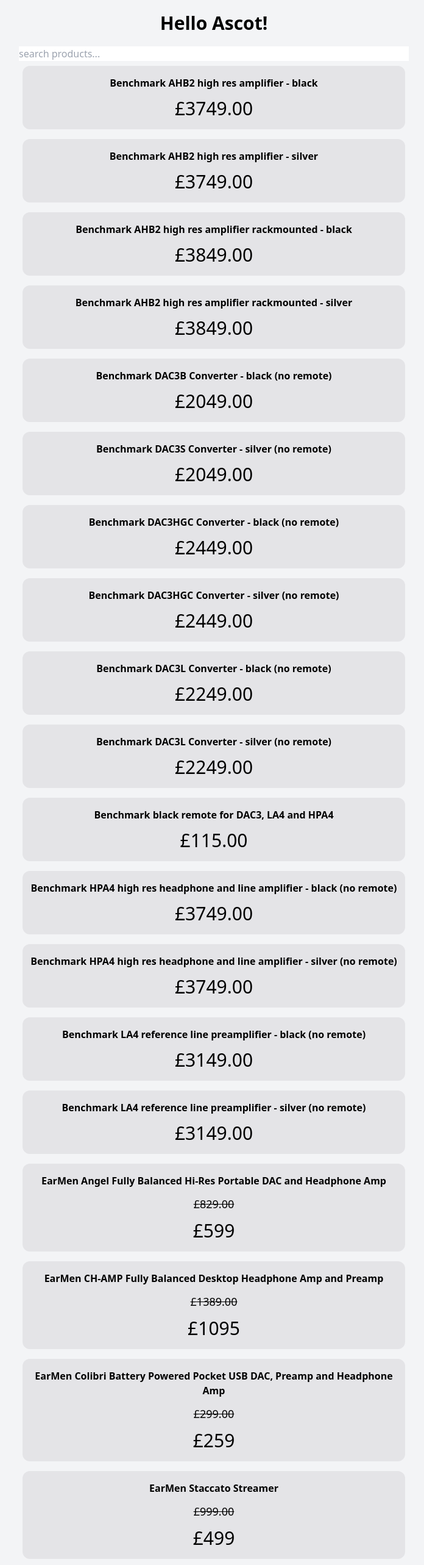
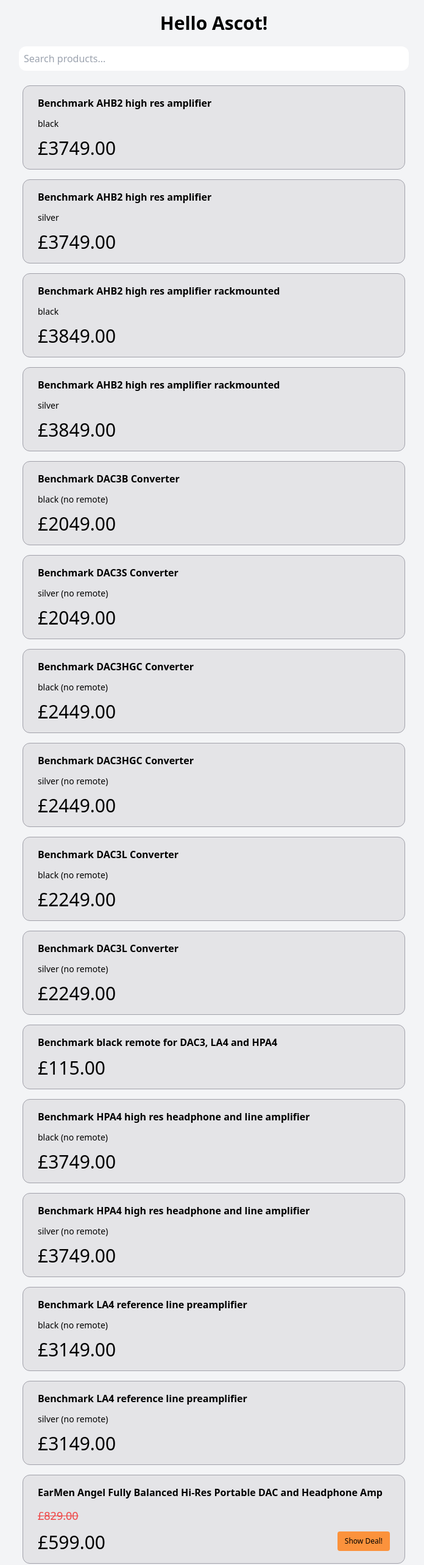
Before and after one commit to roybrockington/scv-ascot, a SvelteKit app: page / in a window 1280 px wide. Shown: the top 2566 px of the page at 61% size, without its empty margins (289-985 px from the left). Built offline with nearby package versions, Linux system fonts and the light colour scheme.

Commit message:
Fix margin overflow

```diff
--- a/src/components/Product.svelte
+++ b/src/components/Product.svelte
@@ -2,10 +2,20 @@
   export let price;
 </script>
 
-<div class="my-2 flex flex-col bg-zinc-200 w-full md:w-3/4 lg:w-1/2 items-center gap-3 rounded-xl py-4 text-center">
-  <span class="text-md font-bold">{price.description}</span>
-  <span class={`${price.ascot ? 'line-through text-lg': 'text-3xl'}`}>£{price.ssp.toFixed(2)}</span>
-  <span class={`${price.ascot ? 'text-3xl': 'hidden'}`}>
-    £{price.ascot}
+<div class="my-2 flex flex-col bg-zinc-200 w-full md:w-3/4 lg:w-1/2 gap-3 rounded-xl py-4 px-6 border border-zinc-400">
+  <span class="text-md font-bold">
+    {price.description.split(" - ")[0]}
   </span>
+  <span class={price.description.split(" - ")[1] ? "text-sm" : "hidden"}>
+    {price.description.split(" - ")[1]}
+  </span>
+  <span class={`${price.ascot ? 'line-through text-red-500 text-lg': 'text-3xl'}`}>
+    £{price.ssp.toFixed(2)}
+  </span>
+  <div class={`${price.ascot ? 'text-3xl': 'hidden'}`}>
+    {price.ascot && (
+      `£${price.ascot.toFixed(2)}`
+    )}
+    <span class="float-right px-3 py-2 bg-orange-400 text-xs text-bold rounded">Show Deal!</span>
+  </div>
 </div>
--- a/src/lib/stores/search.ts
+++ b/src/lib/stores/search.ts
@@ -1,7 +1,13 @@
 import { writable } from "svelte/store"
 
-export const createSearchStore = (data) => {
-  const { subscribe, set, update } = writable({
+export interface SearchStoreModel<T extends Record<PropertyKey>> {
+  data:T[]
+  filtered:[]
+  search: string
+}
+
+export const createSearchStore = <T extends Record<PropertyKey>>(data) => {
+  const { subscribe, set, update } = writable<SearchStoreModel<T>>({
     data: data,
     filtered: data,
     search: "",
@@ -14,7 +20,7 @@
   }
 }
 
-export const searchHandler = (store) => {
+export const searchHandler = <T extends Record<PropertyKey>>(store: SearchStoreModel<T>) => {
   const searchTerm = store.search.toLowerCase() || ""
   store.filtered = store.data.filter((item) => {
     return item.searchTerms.toLowerCase().includes(searchTerm)
--- a/src/routes/+page.svelte
+++ b/src/routes/+page.svelte
@@ -1,13 +1,24 @@
-<script>
+<script lang="ts">
   import prices from '../prices.json'
   import { createSearchStore, searchHandler } from '$lib/stores/search'
   import {onDestroy } from 'svelte'
+  import type { PageData } from './$types'
   import Product from '../components/Product.svelte'
 
-  const searchProducts = prices.map((product) => ({
+  type Product = {
+    title: string
+    description: string
+    ssp: number
+    ascot: number
+    category: string
+    searchTerms: string
+  }
+
+  const searchProducts: Product[] = prices.map((product: Product) => ({
     ...product,
     searchTerms: `${product.description} ${product.sku} ${product.category}`
   }))
+
 
   const searchStore = createSearchStore(searchProducts)
   const unsubscribe = searchStore.subscribe((model) => searchHandler(model))
@@ -21,9 +32,14 @@
   <h1 class="text-3xl my-5 font-bold text-center">
     Hello Ascot!
   </h1>
-  <input type="search" placeholder="search products..." class="w-1/2" bind:value={$searchStore.search} />
+  <input
+    type="search"
+    placeholder="Search products..."
+    class="w-1/2 mx-4 p-2 rounded-xl border-zinc-400"
+    bind:value={$searchStore.search}
+  />
 </div>
-<div class="flex flex-col w-full items-center px-3">
+<div class="flex flex-col w-full items-center px-3 mt-4">
   {#each $searchStore.filtered as price}
     <Product {price} />
   {/each}
```
